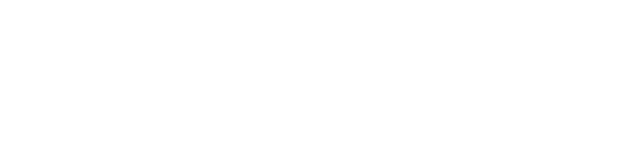
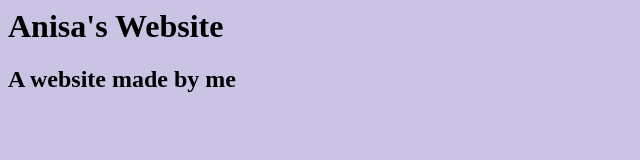
Before and after one commit to staten-island-tech/css-blogpost-project-AnisaLubonja, a plain HTML site: page index.html in a window 1280 px wide. Shown: the whole page, without its empty margins (0-640 px from the left). Drawn offline with Linux system fonts and the light colour scheme.

Commit message:
background style

```diff
--- a/index.html
+++ b/index.html
@@ -4,11 +4,10 @@
     <meta charset="UTF-8">
     <meta http-equiv="X-UA-Compatible" content="IE=edge">
     <meta name="viewport" content="width=device-width, initial-scale=1.0">
-    <title>Document</title>
+    <link rel="stylesheet" href="style.css">
 </head>
 
 <body>
-
+    <h1>Anisa's Website</h1>
+    <h2>A website made by me</h2>
 </body>
-
-</html>
--- /dev/null
+++ b/style.css
@@ -0,0 +1,3 @@
+body {
+    background-color: #CBC3E3;
+}
```
